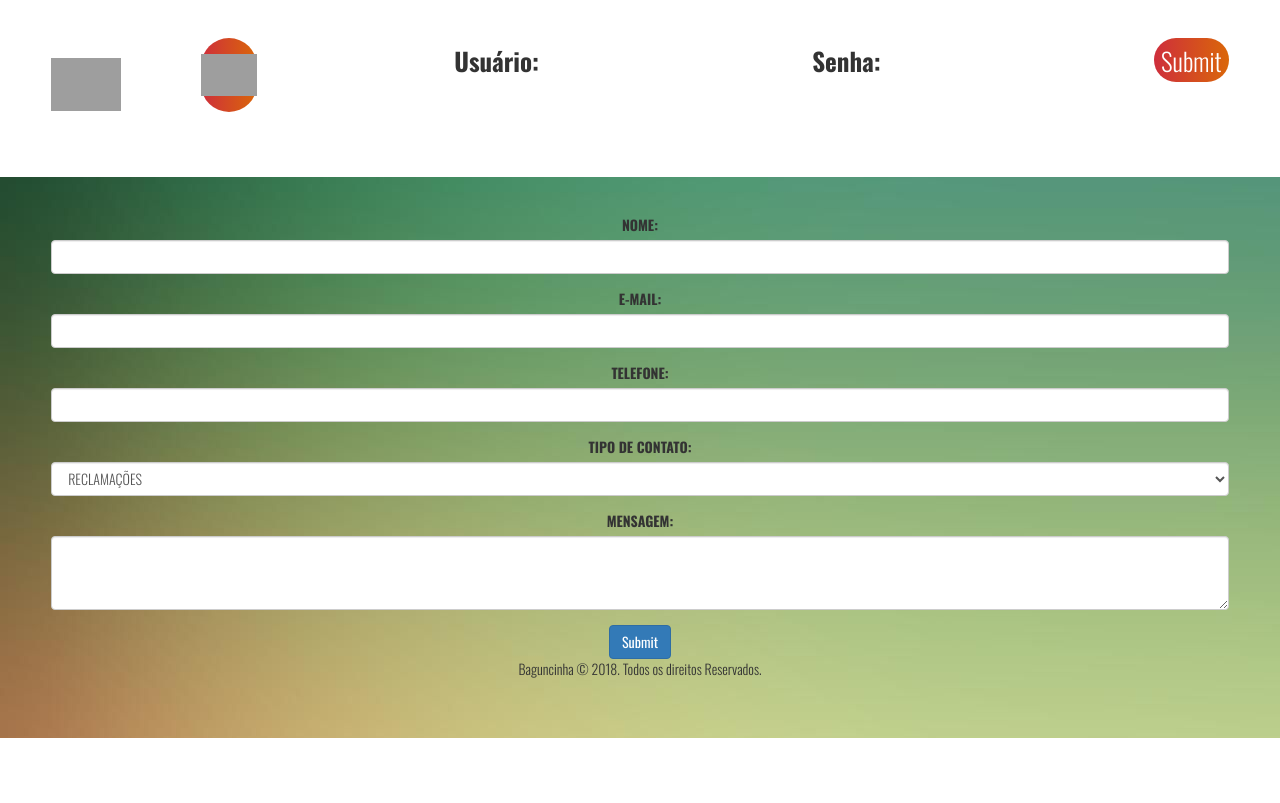
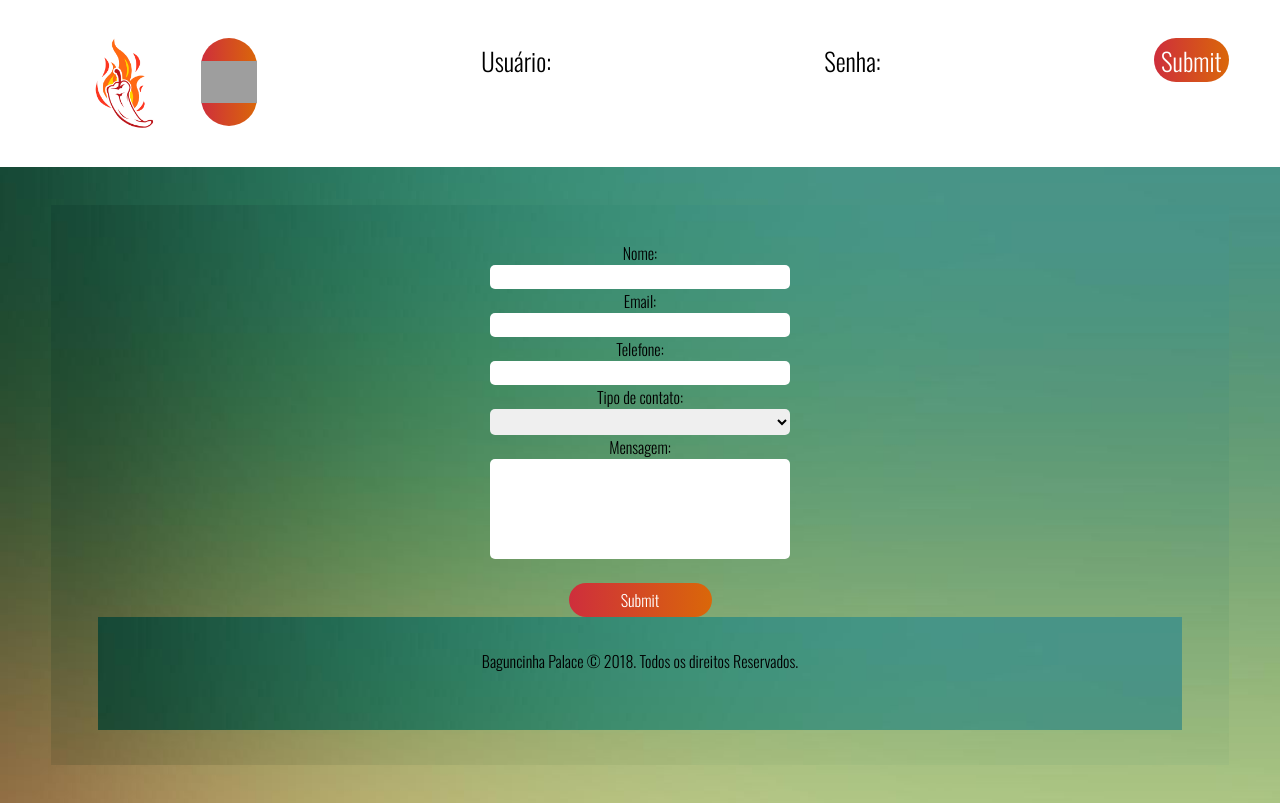
Before and after one commit to emersonneto/Baguncinha, a PHP site: page /contato.php in a window 1280 px wide. Before the commit the page ends 738 px from the top, so only its background shows below. Run offline with PHP 8.4, Linux system fonts and the light colour scheme; data that the repository does not hold is empty; some libraries are stand-ins or nearby versions; grey boxes are pictures that could not be loaded.

Commit message:
Baguncinha 27.06.2018

```diff
--- a/contato.php
+++ b/contato.php
@@ -1,7 +1,6 @@
 <html>
 	<head>
 
-		<link rel="stylesheet" href="https://maxcdn.bootstrapcdn.com/bootstrap/3.3.7/css/bootstrap.min.css" integrity="sha384-BVYiiSIFeK1dGmJRAkycuHAHRg32OmUcww7on3RYdg4Va+PmSTsz/K68vbdEjh4u" crossorigin="anonymous">
 		<meta charset="UTF-8">
 		<meta name="viewport" content="width=device-width, initial-scale=1">
 		<title> BAGUNCINHA </title>
@@ -71,39 +70,32 @@
 
 		<form action="<? $PHP_SELF; ?>" method="POST">
 
-				<div class="form-group">
-    			<label for="exampleInputEmail1">NOME:</label>
-    			<input type="text" name="nome" class="form-control" id="exampleInputEmail1">
-  			</div>
+			<div class="banner">
+			<form action="cadastrar.php" method="POST" id="cadastro3">
+				<p>Nome:</p>
+				<input class="ncad" type="text" name="name" required="true">
 
-  			<div class="form-group">
-    			<label for="exampleInputPassword1">E-MAIL:</label>
-    			<input type="text" name="email" class="form-control" id="exampleInputPassword1" aria-describedby="emailHelp">
-  			</div>
+				<p>Email:</p>
+				<input class="ncad" type="text" name="name" required="true">
 
-				<div class="form-group">
-    			<label for="exampleInputPassword1">TELEFONE:</label>
-    			<input type="number" name="telefone" class="form-control" id="exampleInputPassword1">
-  			</div>
+				<p>Telefone:</p>
+				<input class="custo" type="number" name="cost" required="true" min="1">
 
-  			<div class="form-group">
-    			<label for="exampleSelect1">TIPO DE CONTATO:</label>
-    			<select class="form-control" id="exampleSelect1">
-      			<option>RECLAMAÇÕES</option>
-      			<option>INFORMAÇÕES</option>
-      			<option>SUGESTÕES</option>
-    			</select>
-  			</div>
+				<p>Tipo de contato:</p>
+				<select class="tipo" name="type" form="cadastro" required="true">
+				<option disabled selected value></option>
+					<option value="1">Reclamações</option>
+					<option value="2">Informações</option>
+					<option value="3">Sugestões</option>
+				</select>
 
-				<div class="form-group">
-    			<label for="exampleTextarea">MENSAGEM:</label>
-    			<textarea type="text" name="mensagem" class="form-control" id="exampleTextarea" rows="3"></textarea>
-  			</div>
+				<p>Mensagem:</p>
+				<input class="msg" type="text" name="name" required="true"> <br> <br>
+				<input class="btn-cadfunc" type="submit">
+			</form>
+			<div class="banner">
 
-
-  			<button type="submit" class="btn btn-primary">Submit</button>
-
-			  <div class="vtem-block-inside clearfix"> Baguncinha © 2018. Todos os direitos Reservados. </div> <br>
+			  <div class="vtem-block-inside clearfix"> Baguncinha Palace © 2018. Todos os direitos Reservados. </div> <br>
 </form>
 
 				</div>
--- a/css/style.css
+++ b/css/style.css
@@ -46,9 +46,10 @@ img {max-width: 100%;}
 
 .logo {
 	width: 150px;
-	height: 70px;
+	height: 90px;
 	float: left;
-	background-image: url("../img/fire.png");
+  background-position: center;
+	background-image: url("../img/logo.jpg");
 	background-repeat: no-repeat;
 	background-size: 70px;
 	font-size: 0;
@@ -84,8 +85,9 @@ img {max-width: 100%;}
 
 .btn-menu {
 	width: 56px;
-	height: 74px;
+	height: 88px;
 	float: left;
+  background-position: center;
 	text-align: center;
 	color: #fff;
 	border-radius: 56px;
@@ -128,7 +130,7 @@ img {max-width: 100%;}
 }
 
 .container {
-  padding-top: 150px;
+  padding-top: 0px;
 
 }
 
@@ -202,56 +204,64 @@ img {max-width: 100%;}
 .ncad {
 
   border-radius: 5px;
-  width: 230px;
+  width: 300px;
 
 }
 
 .esp {
 
   border-radius: 5px;
-  width: 230px;
+  width: 300px;
 
 }
 
 .custo {
 
   border-radius: 5px;
-  width: 230px;
+  width: 300px;
+
+}
+
+.msg {
+
+  border-radius: 5px;
+  width: 300px;
+  height: 100px;
 
 }
 
 .ht {
 
   border-radius: 5px;
-  width: 230px;
+  width: 300px;
 
 }
 
 .tipo {
 
   border-radius: 5px;
-  width: 230px;
+  width: 300px;
 
 }
 
 .local {
 
   border-radius: 5px;
-  width: 230px;
+  width: 300px;
 
 }
 
 .prod {
 
   border-radius: 5px;
-  width: 230px;
+  width: 300px;
 
 }
 
 .status {
 
   border-radius: 5px;
-  width: 230px;
+  width: 300px;
 
 }
 
--- a/inicio.php
+++ b/inicio.php
@@ -16,7 +16,7 @@
 		<link rel="stylesheet" href="css/style.css">
 		<link rel="stylesheet" href="path/to/font-awesome/css/font-awesome.min.css">
 		<link href="https://fonts.googleapis.com/css?family=Oswald:300,400,700" rel="stylesheet">
-		<link rel="icon" href="img/fire.png">
+		<link rel="icon" href="img/logo.jpg">
 			<script src="https://code.jquery.com/jquery-3.2.1.min.js"> </script>
 	</head>
 	<body>
--- a/trabalhe.php
+++ b/trabalhe.php
@@ -25,7 +25,6 @@
 	  </script>
 
 </head>
-<div class="fundo">
 <body>
 <header class="cabecalho">
           <a href="inicio.php"> <h1 class="logo"> BAGUNCINHA </h1> </a>
@@ -63,6 +62,8 @@
 
 			</nav>
 		</header>
+
+	<div class="banner">
 
 	<div class="container">
 	<br>
@@ -175,6 +176,7 @@
 		<div class="vtem-block-inside clearfix rodape">Baguncinha © 2018. Todos os direitos Reservados.</div>
 
 		<script src="js/script.js"></script>
+	</div>
 
 </div>
 
```
Also changed, not shown: img/logo.jpg (added), img/logo2.jpg (added).
